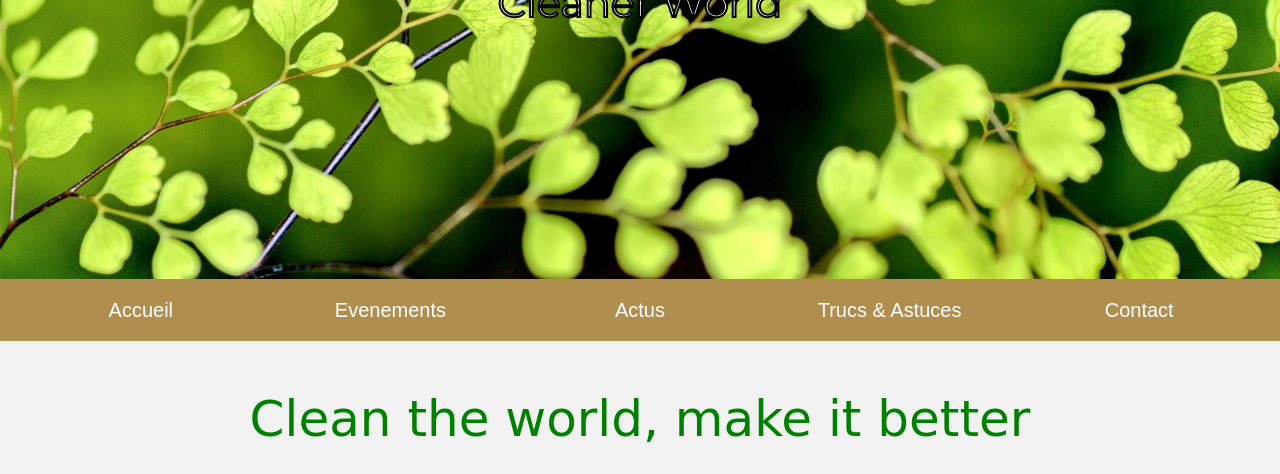
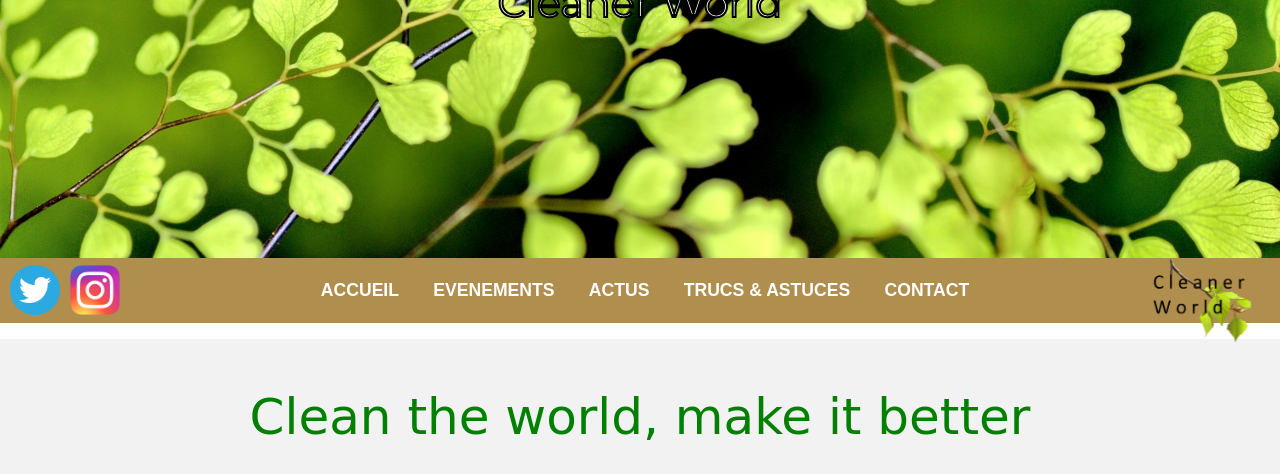
Before and after one commit to Amadou02/Cleaner_World_Responsive, a plain HTML site: page index.html in a window 1280 px wide. Shown: the top 474 px of the page. Drawn offline with nearby package versions, Linux system fonts and the light colour scheme; a web font is replaced by a local one.

Commit message:
partie contact modifié

```diff
--- a/assets/css/style.css
+++ b/assets/css/style.css
@@ -35,9 +35,16 @@ h1
 	margin: 0 !important;
 	padding: 0 !important;
 }
-.navbar
+nav
 {
 	background-color: #AF8E4E;
+	width: 100%;
+	height: auto;
+	position: sticky;
+	top: 0;
+	text-align:center;
+	margin-top: -21px;
+	z-index: 998;
 }
 #logo_cleanerworld
 {
@@ -330,9 +337,6 @@ font-size: 17px;
 	margin: auto;
 	margin-top: 80px;
 	text-align: center;
-	width: 400px;
-	max-width: 100%;
-	padding: 20px;
 	background-color:#488e48;
 	border-radius: 5px;
 }
--- a/index.html
+++ b/index.html
@@ -34,14 +34,20 @@
 			<header>
 				<h1>Cleaner World</h1>
 			</header>
-			<div class="navbar navbar-expand-md nav-justified sticky-top">
-				<button class="navbar-toggler" type="button" name="button"></button>
-					<a class="nav-link nav-item text-white"href="index.html">Accueil</a>
-					<a class="nav-link nav-item text-white"href="events.html">Evenements</a>
-					<a class="nav-link nav-item text-white"href="actus.html">Actus</a>
-					<a class="nav-link nav-item text-white"href="astuces.html">Trucs & Astuces</a>
-					<a class="nav-link nav-item text-white"href="contact.html">Contact</a>
-			</div>
+			<nav>
+				<img id="logo_cleanerworld" src="assets/img/logo.png" alt="logo">
+				<div id="logo_reseaux">
+					<a href="https://twitter.com/"><img src="assets/img/twitterlogo.png" alt="Logo twitter"></a>
+					<a href="https://instagram.com/"><img src="assets/img/instagramlogo.png" alt="Logo instagram"></a>
+				</div>
+				<ul>
+					<li><a href="index.html">Accueil</a></li>
+					<li><a href="events.html">Evenements</a></li>
+					<li><a href="actus.html">Actus</a></li>
+					<li><a href="astuces.html">Trucs & Astuces</a></li>
+					<li><a href="contact.html">Contact</a></li>
+				</ul>
+			</nav>
 			<main>
 				<div id="bloc_Home">
 					<h2 id="title_Pages" class="mb-5 mt-5">Clean the world, make it better</h2>
```
Also changed, not shown: contact.html (+4 -2 lines), events.html (+1 -1 lines).
